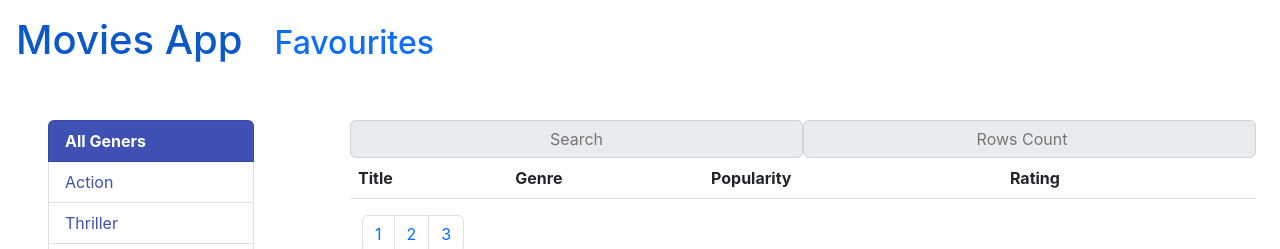
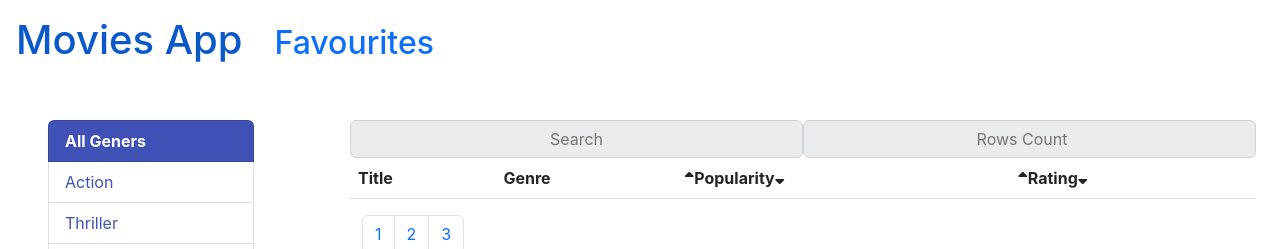
Before and after one commit to anujkaushik1/Movie-App-React-JS, a React (Create React App) app: page /favourites in a window 1280 px wide. Shown: the top 249 px of the page. Built offline with nearby package versions, Linux system fonts and the light colour scheme; the HTML template or start-up script is replaced by a standard one.

Commit message:
Sorting Movies basis of popularity & rating

```diff
--- a/public/index.html
+++ b/public/index.html
@@ -9,7 +9,7 @@
         name="description"
         content="Web site created using create-react-app"
       />
-
+      <link rel="stylesheet" href="https://cdnjs.cloudflare.com/ajax/libs/font-awesome/5.15.4/css/all.min.css" integrity="sha512-1ycn6IcaQQ40/MKBW2W4Rhis/DbILU74C1vSrLJxCq57o941Ym01SwNsOMqvEBFlcgUa6xLiPY/NS5R+E6ztJQ==" crossorigin="anonymous" referrerpolicy="no-referrer" />
       <link
         href="https://cdn.jsdelivr.net/npm/bootstrap@5.2.2/dist/css/bootstrap.min.css"
         rel="stylesheet"
--- a/src/Components/Favourites.js
+++ b/src/Components/Favourites.js
@@ -8,11 +8,13 @@ export default class Favourites extends Component {
         this.state = {
             genres: [],
             currGenre: 'All Geners',
-            movies : []
+            movies: [],
+            currText: '',
+            limit: 5
         }
     }
 
-    componentDidMount(){
+    componentDidMount() {
         let data = JSON.parse(localStorage.getItem("movies") || "[]");
 
         const movie = movies.results;
@@ -49,19 +51,58 @@ export default class Favourites extends Component {
         temp.unshift("All Geners")
 
         this.setState({
-            movies : [...data],
-            genres : [...temp]
+            movies: [...data],
+            genres: [...temp]
         })
     }
 
     handleGenreChange = (genre) => {
         this.setState({
-            currGenre : genre
+            currGenre: genre
+        })
+    }
+
+    sortPopularityDesc = () => {
+        let temp = this.state.movies;
+        temp.sort(function (a, b) {
+            return b.popularity - a.popularity;
+        })
+        this.setState({
+            movies: [...temp]
+        })
+    }
+
+    sortPopularityAsc = () => {
+        let temp = this.state.movies;
+        temp.sort(function (a, b) {
+            return a.popularity - b.popularity;
+        })
+        this.setState({
+            movies: [...temp]
+        })
+    }
+
+    sortRatingDesc = () => {
+        let temp = this.state.movies;
+        temp.sort(function (a, b) {
+            return b.vote_average - a.vote_average;
+        })
+        this.setState({
+            movies: [...temp]
+        })
+    }
+
+    sortRatingAsc = () => {
+        let temp = this.state.movies;
+        temp.sort(function (a, b) {
+            return a.vote_average - b.vote_average;
+        })
+        this.setState({
+            movies: [...temp]
         })
     }
 
     render() {
-
 
         let genreids = {
             28: "Action",
@@ -87,16 +128,29 @@ export default class Favourites extends Component {
 
         let filterArr = [];
 
-        if(this.state.currGenre !== 'All Geners'){
+        if (this.state.currText !== '') {
             filterArr = this.state.movies.filter((movieObj) => {
-                if(genreids[movieObj.genre_ids[0]] === this.state.currGenre){
+                let title = movieObj.title.toLowerCase();
+
+                if (title.includes(this.state.currText.toLowerCase())) {
+                    return title.includes(this.state.currText.toLowerCase());
+                }
+            })
+        }
+        else {
+            filterArr = [...this.state.movies];
+        }
+
+        console.log(filterArr);
+
+        if (this.state.currGenre !== 'All Geners') {
+            filterArr = this.state.movies.filter((movieObj) => {
+                if (genreids[movieObj.genre_ids[0]] === this.state.currGenre) {
                     return this.state.currGenre;
                 }
             })
         }
-        else{
-            filterArr = [...this.state.movies];
-        }
+
 
         return (
             <>
@@ -108,12 +162,12 @@ export default class Favourites extends Component {
                                 {
                                     this.state.genres.map((genre) => (
 
-                                        this.state.currGenre == genre  ?
+                                        this.state.currGenre == genre ?
                                             <li class="list-group-item" style={{ background: '#3f51b5', color: 'white', fontWeight: 'bold' }} >{genre}</li>
 
-                                        :
+                                            :
 
-                                            <li class="list-group-item" style={{ background: 'white', color: '#3f51b5'}} onClick = {() => this.handleGenreChange(genre)}>{genre}</li>
+                                            <li class="list-group-item" style={{ background: 'white', color: '#3f51b5' }} onClick={() => this.handleGenreChange(genre)}>{genre}</li>
 
                                     ))
                                 }
@@ -123,8 +177,8 @@ export default class Favourites extends Component {
 
                         <div className="col-9 favourites-table">
                             <div className="row">
-                                <input type="text" className="input-group-text col" placeholder="Search"/>
-                                <input type="number" className="input-group-text col" placeholder="Rows Count"/>
+                                <input type="text" className="input-group-text col" placeholder="Search" value={this.state.currText} onChange={(e) => this.setState({ currText: e.target.value })} />
+                                <input type="number" className="input-group-text col" placeholder="Rows Count" />
                             </div>
 
                             <div className="row">
@@ -133,9 +187,8 @@ export default class Favourites extends Component {
                                         <tr>
                                             <th scope="col">Title</th>
                                             <th scope="col">Genre</th>
-                                            <th scope="col">Popularity</th>
-                                            <th scope="col">Rating</th>
-                                            <th scope="col"></th>
+                                            <th scope="col"><i class="fas fa-sort-up" onClick={this.sortPopularityDesc} />Popularity<i class="fas fa-sort-down" onClick={this.sortPopularityAsc}> </i></th>
+                                            <th scope="col"><i class="fas fa-sort-up" onClick={this.sortRatingDesc} />Rating<i class="fas fa-sort-down" onClick={this.sortRatingAsc}> </i></th>
                                         </tr>
                                     </thead>
                                     <tbody>
```
Lines whose indentation alone changed are shown as unchanged.
